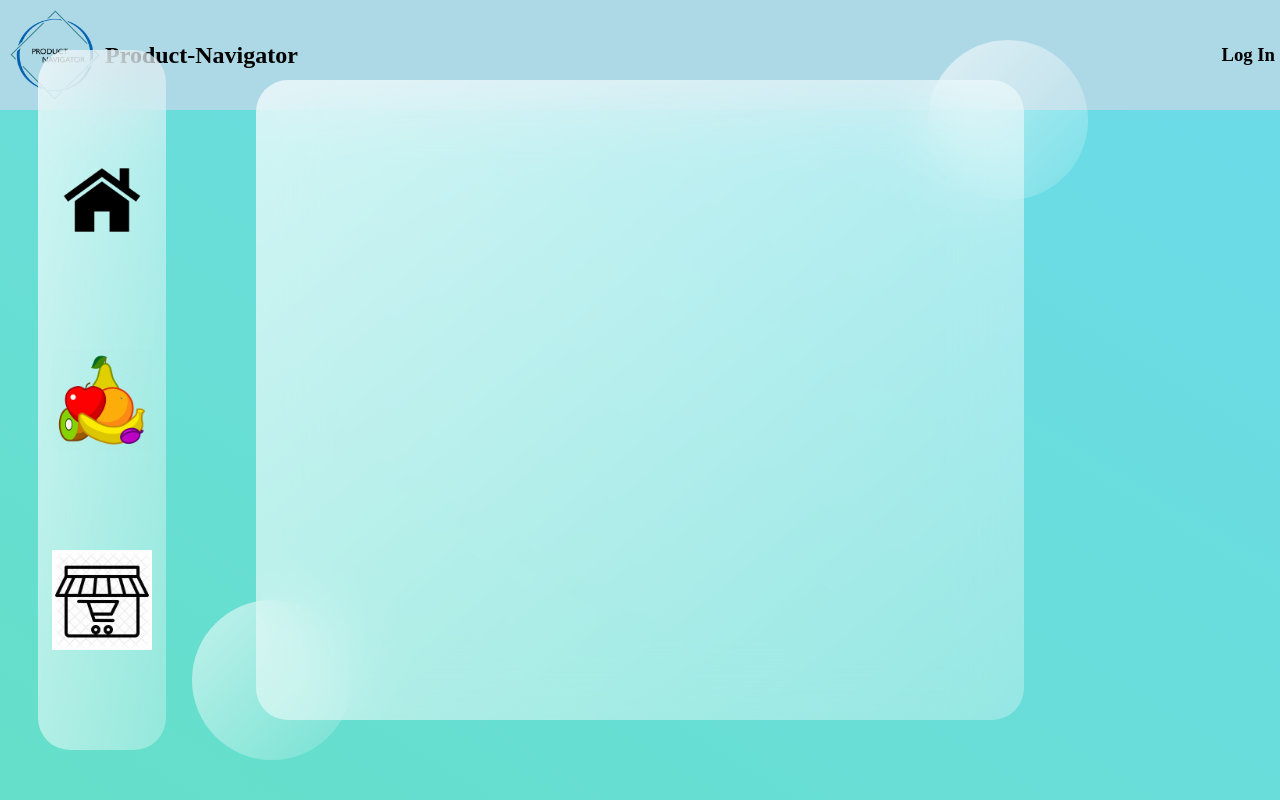
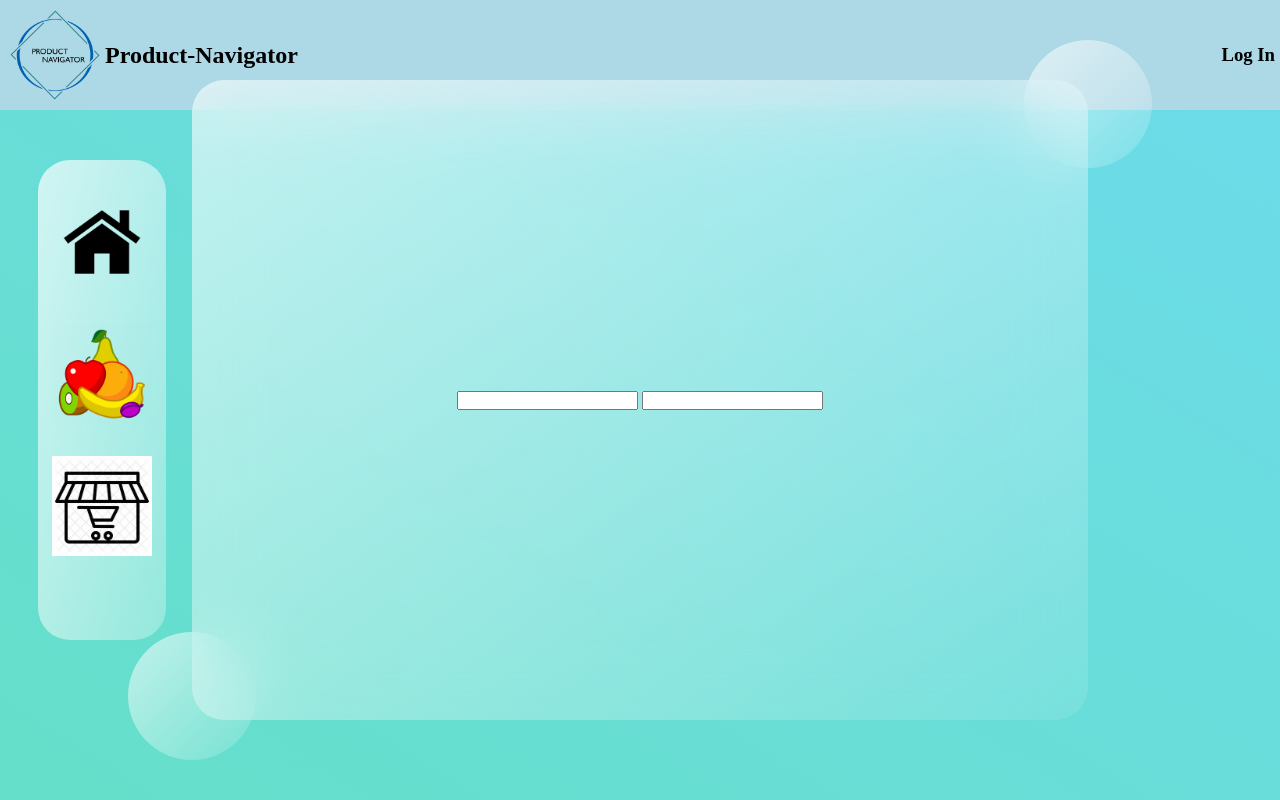
Before and after one commit to DaM1eN02/product-navigator-back-end, a PHP site: page /home.html in a window 1280 px wide. Run offline with PHP 8.4, Linux system fonts and the light colour scheme.

Commit message:
28.09.2021 10:09 major
Changed to One-Page Layout

```diff
--- a/home.css
+++ b/home.css
@@ -16,20 +16,23 @@ main {
 .glass {
     background: white;
     min-height: 80vh;
-    width: 60%;
+    width: 70%;
     background: linear-gradient(
         to right bottom,
-        rgba(255,255,255,0.7),
-        rgba(255,255,255,0.3)
+        rgba(255,255,255,0.6),
+        rgba(255,255,255,0.1)
         );
     border-radius: 2rem;
     z-index: 10;
     backdrop-filter: blur(2rem);
+    display: flex;
+    align-items: center;
+    justify-content: center;
 }
 
 .menu {
     background: white;
-    min-height: 80vh;
+    height: 60vh;
     width: 10%;
     background: linear-gradient(
         to right bottom,
@@ -47,8 +50,8 @@ main {
     display: flex;
     align-items: center;
     justify-content: center;
-    margin-bottom: 100px;
-    margin-top: 100px;
+    margin-bottom: 25%;
+    margin-top: 25%;
 }
 
 .bar {
@@ -67,6 +70,11 @@ main {
     align-items: center;
 }
 
+#login {
+    align-items: center;
+    justify-content: center;
+}
+
 .circle1, .circle2 {
     background: white;
     background: linear-gradient(
@@ -74,8 +82,8 @@ main {
         rgba(255,255,255,0.6),
         rgba(255,255,255,0.1)
         );
-    height: 10rem;
-    width: 10rem;
+    height: 8rem;
+    width: 8rem;
     position: absolute;
     border-radius: 50%;
     z-index: 1;
@@ -83,12 +91,12 @@ main {
 
 .circle1 {
     top: 5%;
-    right: 15%;
+    right: 10%;
 }
 
 .circle2 {
     bottom: 5%;
-    left: 15%;
+    left: 10%;
 }
 
 img:hover, #signIn {
--- a/home.html
+++ b/home.html
@@ -11,7 +11,7 @@
         <nav class="bar">
             <div>
                 <img src="images/Blue.png" alt="Product-Navigator" height="100px" width="100px" onclick="homePage()">
-                <h1>Product-Navigator</h1>
+                <h1 id="caption">Product-Navigator</h1>
             </div>
             <div id="signIn">
                 <h3 id="login" onclick="login()">Log In</h3>
@@ -32,6 +32,10 @@
             </section>
 
             <section class="glass">
+                <div id="login">
+                    <input type="text">
+                    <input type="password">
+                </div>
                 <div id="home">
 
                 </div>
--- a/home.js
+++ b/home.js
@@ -1,3 +1,4 @@
+var login = document.getElementById('login');
 var home = document.getElementById('home');
 var products = document.getElementById('products');
 var markets = document.getElementById('markets');
@@ -7,7 +8,7 @@ function homePage() {
 }
 
 function home() {
-    alert('Hey');
+
 }
 
 function products() {
@@ -19,5 +20,5 @@ function markets() {
 }
 
 function login() {
-    window.location.href = "login.html";
+
 }
```
Also changed, not shown: login.css (deleted, +0 -34 lines), login.html (deleted, +0 -26 lines), login.js (deleted).
